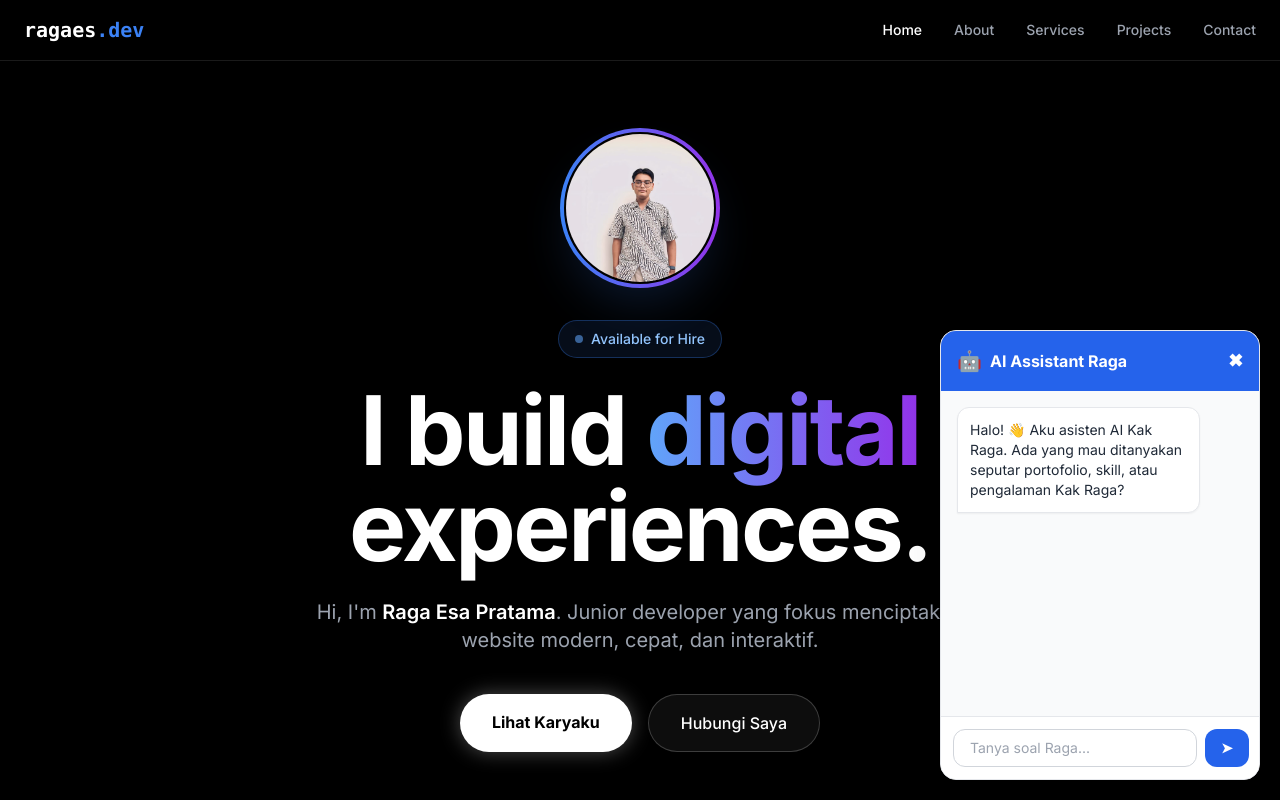
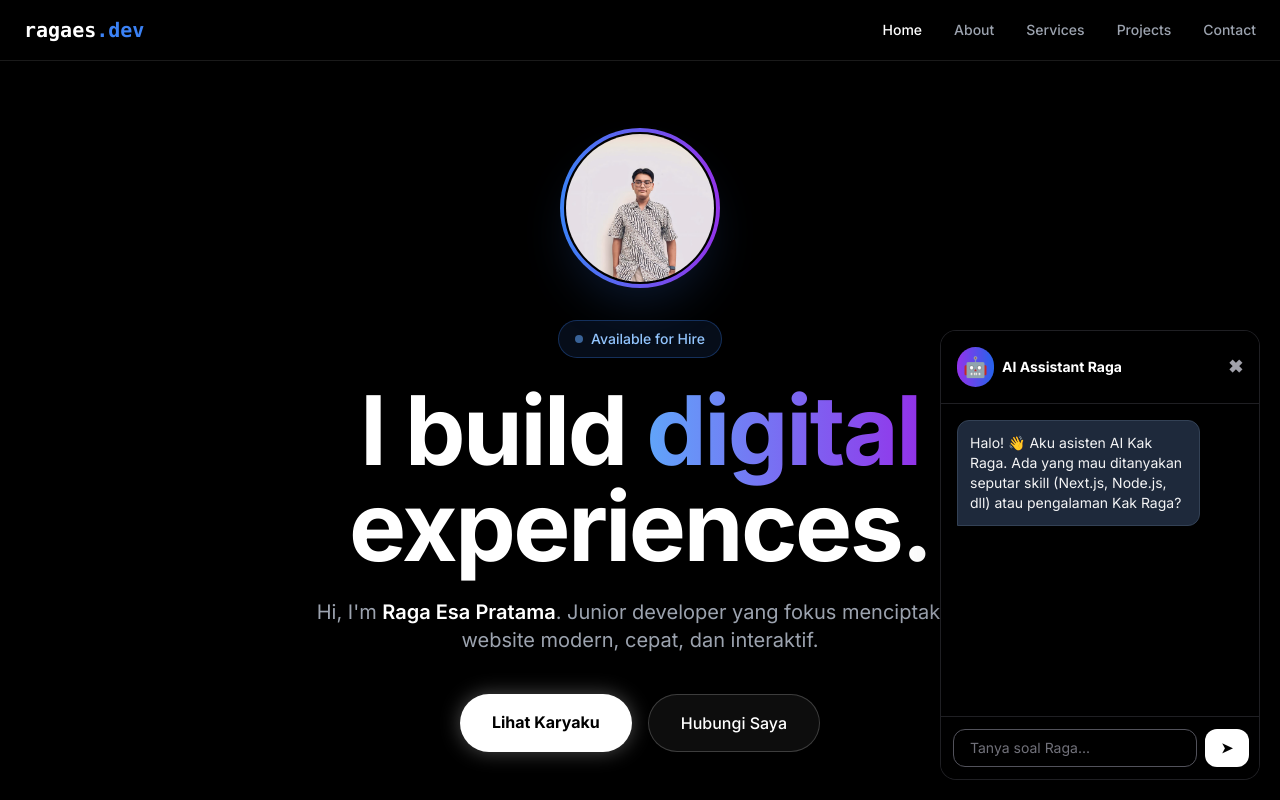
Before and after one commit to ragaes-ui/my-portofolio-raga, a Next.js app: page / in a window 1280 px wide. Both pictures are taken after a click on the button "💬 Chat AI". Shown: the top 800 px of the page. Built offline with nearby package versions, Linux system fonts and the light colour scheme.

Commit message:
Update Chatbot.tsx

```diff
--- a/src/components/Chatbot.tsx
+++ b/src/components/Chatbot.tsx
@@ -5,7 +5,7 @@ export default function Chatbot() {
     const [isOpen, setIsOpen] = useState(false);
     const [input, setInput] = useState("");
     const [messages, setMessages] = useState([
-        { sender: "bot", text: "Halo! 👋 Aku asisten AI Kak Raga. Ada yang mau ditanyakan seputar portofolio, skill, atau pengalaman Kak Raga?" }
+        { sender: "bot", text: "Halo! 👋 Aku asisten AI Kak Raga. Ada yang mau ditanyakan seputar skill (Next.js, Node.js, dll) atau pengalaman Kak Raga?" }
     ]);
     const [isLoading, setIsLoading] = useState(false);
 
@@ -35,44 +35,59 @@ export default function Chatbot() {
 
     return (
         <div className="fixed bottom-5 right-5 z-50">
+            {/* --- Tombol Chat Melayang (Warna Hitam dengan Aksen Borda Biru/Ungu agar senada dengan badge) --- */}
             {!isOpen && (
                 <button
                     onClick={() => setIsOpen(true)}
-                    className="bg-blue-600 text-white p-4 rounded-full shadow-lg hover:bg-blue-700 transition duration-300 font-bold flex items-center gap-2"
+                    // Ganti jadi background hitam, border biru halus, dan teks putih
+                    className="bg-black text-white p-4 rounded-full shadow-lg border border-blue-600 hover:border-purple-500 transition duration-300 font-bold flex items-center gap-2 group"
                 >
                     💬 Chat AI
                 </button>
             )}
 
+            {/* --- Jendela Chat (Tema Gelap) --- */}
             {isOpen && (
-                <div className="w-[320px] h-[450px] bg-white rounded-2xl shadow-2xl flex flex-col border border-gray-200 overflow-hidden text-black">
-                    <div className="bg-blue-600 text-white p-4 font-bold flex justify-between items-center shadow-md">
+                // Ganti jadi background hitam, border gelap, dan teks putih
+                <div className="w-[320px] h-[450px] bg-black rounded-2xl shadow-2xl flex flex-col border border-zinc-700/50 overflow-hidden text-white">
+
+                    {/* --- Header (Warna Hitam dengan aksen gradient halus di bawah) --- */}
+                    <div className="bg-black text-white p-4 font-bold flex justify-between items-center shadow-md border-b border-zinc-700/50">
                         <div className="flex items-center gap-2">
-                            <span className="text-xl">🤖</span>
-                            <span>AI Assistant Raga</span>
+                            {/* Halo gradient halus di sekitar emoji agar senada dengan foto */}
+                            <span className="text-xl p-1.5 rounded-full bg-gradient-to-r from-purple-600 to-blue-600">🤖</span>
+                            <span className="text-sm">AI Assistant Raga</span>
                         </div>
-                        <button onClick={() => setIsOpen(false)} className="text-white hover:text-gray-200 font-bold text-lg">
+                        <button onClick={() => setIsOpen(false)} className="text-zinc-400 hover:text-white font-bold text-lg">
                             ✖
                         </button>
                     </div>
 
-                    <div className="flex-1 p-4 overflow-y-auto bg-gray-50 flex flex-col gap-3">
+                    {/* --- Area Obrolan (Background Hitam) --- */}
+                    <div className="flex-1 p-4 overflow-y-auto bg-black flex flex-col gap-3">
                         {messages.map((msg, idx) => (
-                            <div key={idx} className={`max-w-[85%] p-3 rounded-xl text-sm shadow-sm ${msg.sender === "user" ? "bg-blue-500 text-white self-end rounded-br-none" : "bg-white border border-gray-200 text-gray-800 self-start rounded-bl-none"}`}>
+                            <div key={idx} className={`max-w-[85%] p-3 rounded-xl text-sm shadow-sm flex items-start gap-2 ${msg.sender === "user"
+                                // BALON CHAT USER: Ganti pakai Gradient Ungu-Biru yang sama kayak di portofolio kakak
+                                ? "bg-gradient-to-r from-purple-600 to-blue-600 text-white self-end rounded-br-none"
+                                // BALON CHAT BOT: Ganti pakai Abu-abu Gelap (Slate)
+                                : "bg-slate-800 border border-slate-700 text-zinc-100 self-start rounded-bl-none"}`}>
+
                                 {msg.text}
                             </div>
                         ))}
                         {isLoading && (
-                            <div className="bg-white border border-gray-200 text-gray-800 self-start p-3 rounded-xl rounded-bl-none text-sm animate-pulse shadow-sm">
-                                AI lagi ngetik... ✍️
+                            <div className="bg-slate-800 border border-slate-700 text-zinc-300 self-start p-3 rounded-xl rounded-bl-none text-sm animate-pulse shadow-sm">
+                                AI lagi mikir... ✍️
                             </div>
                         )}
                     </div>
 
-                    <div className="p-3 border-t bg-white flex gap-2">
+                    {/* --- Area Ketik Pesan (Background Hitam) --- */}
+                    <div className="p-3 border-t border-zinc-700/50 bg-black flex gap-2">
                         <input
                             type="text"
-                            className="flex-1 border border-gray-300 rounded-xl px-4 py-2 text-sm focus:outline-none focus:ring-2 focus:ring-blue-500 transition"
+                            // Input gelap dengan border gelap, placeholder abu-abu
+                            className="flex-1 bg-black border border-zinc-600 text-white placeholder:text-zinc-500 rounded-xl px-4 py-2 text-sm focus:outline-none focus:ring-2 focus:ring-blue-500 transition"
                             placeholder="Tanya soal Raga..."
                             value={input}
                             onChange={(e) => setInput(e.target.value)}
@@ -81,7 +96,8 @@ export default function Chatbot() {
                         <button
                             onClick={handleSend}
                             disabled={isLoading}
-                            className="bg-blue-600 text-white px-4 py-2 rounded-xl text-sm font-bold hover:bg-blue-700 disabled:bg-gray-400 transition"
+                            // Tombol Kirim: Warna Putih, Teks Hitam (Disamakan dengan tombol "Lihat Karyaku")
+                            className="bg-white text-black px-4 py-2 rounded-xl text-sm font-bold hover:bg-zinc-200 disabled:bg-zinc-400 transition"
                         >
                             ➤
                         </button>
```
